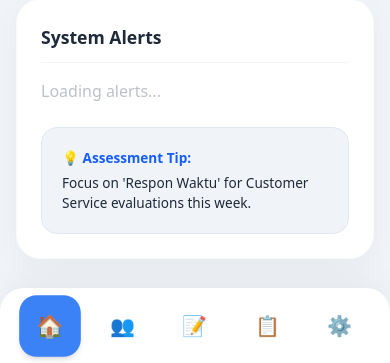
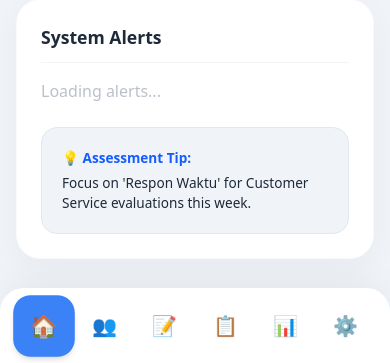
Before and after one commit to tsunosora/Rate-My-Staff, a Laravel app: page / in a window 390 px wide. Shown: the part 1658-2021 px from the top of the page. Run offline with Laravel 12, Linux system fonts and the light colour scheme; style sheets or scripts are compiled from the project's sources.

Commit message:
Fix Reports menu icon missing on mobile layout

```diff
--- a/resources/js/Layouts/AppLayout.vue
+++ b/resources/js/Layouts/AppLayout.vue
@@ -37,7 +37,7 @@
           <span class="text-[0.6rem] font-bold text-center leading-tight max-md:hidden">Bulk<br>Score</span>
         </router-link>
 
-        <router-link to="/reports" class="flex flex-col items-center justify-center w-full aspect-square max-md:aspect-auto max-md:h-14 max-md:w-14 rounded-2xl cursor-pointer transition-all text-gray-400 hover:text-[#3b82f6] hover:bg-blue-50/50 max-md:hidden" active-class="bg-[#3b82f6] !text-white shadow-md transform scale-105 max-md:scale-110">
+        <router-link to="/reports" class="flex flex-col items-center justify-center w-full aspect-square max-md:aspect-auto max-md:h-14 max-md:w-14 rounded-2xl cursor-pointer transition-all text-gray-400 hover:text-[#3b82f6] hover:bg-blue-50/50" active-class="bg-[#3b82f6] !text-white shadow-md transform scale-105 max-md:scale-110">
           <span class="text-2xl mb-1 max-md:m-0 max-md:text-xl">📊</span>
           <span class="text-[0.6rem] font-bold max-md:hidden">Reports</span>
         </router-link>
```
Also changed, not shown: 15 other files.
